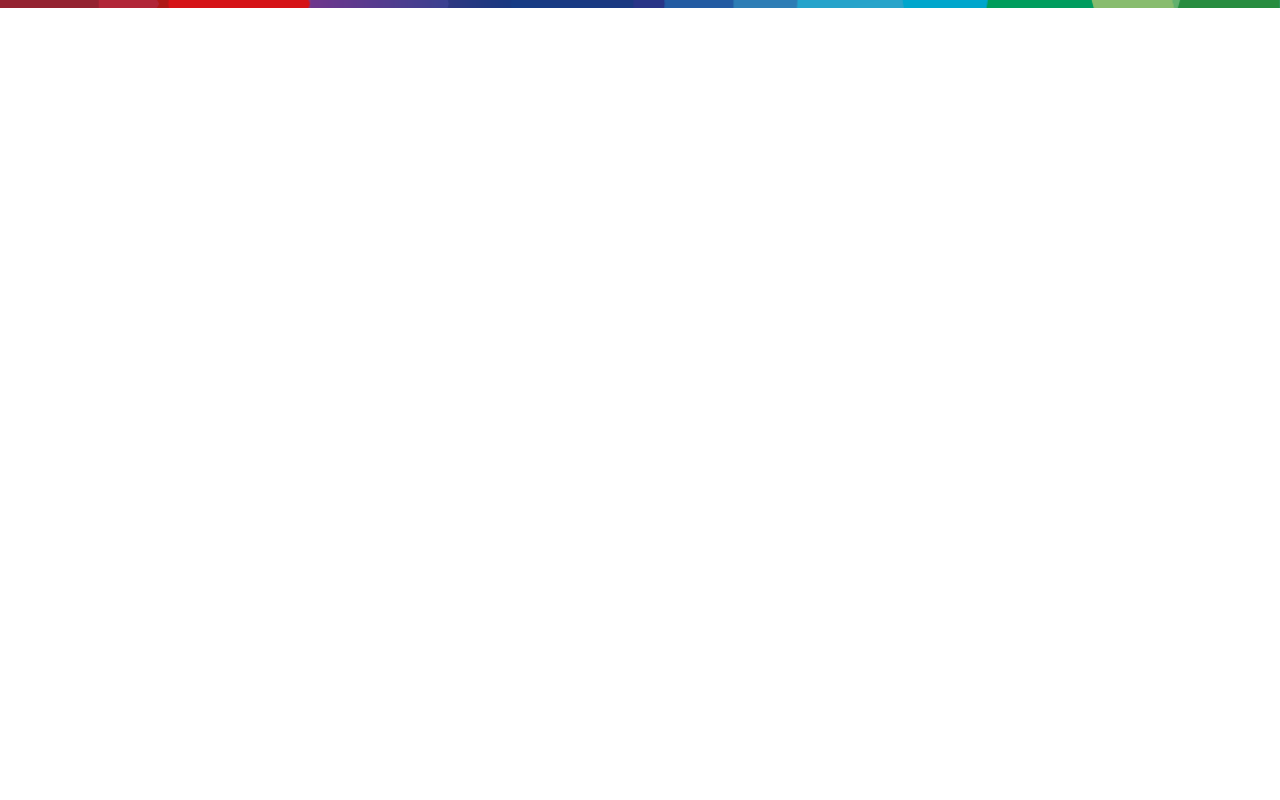
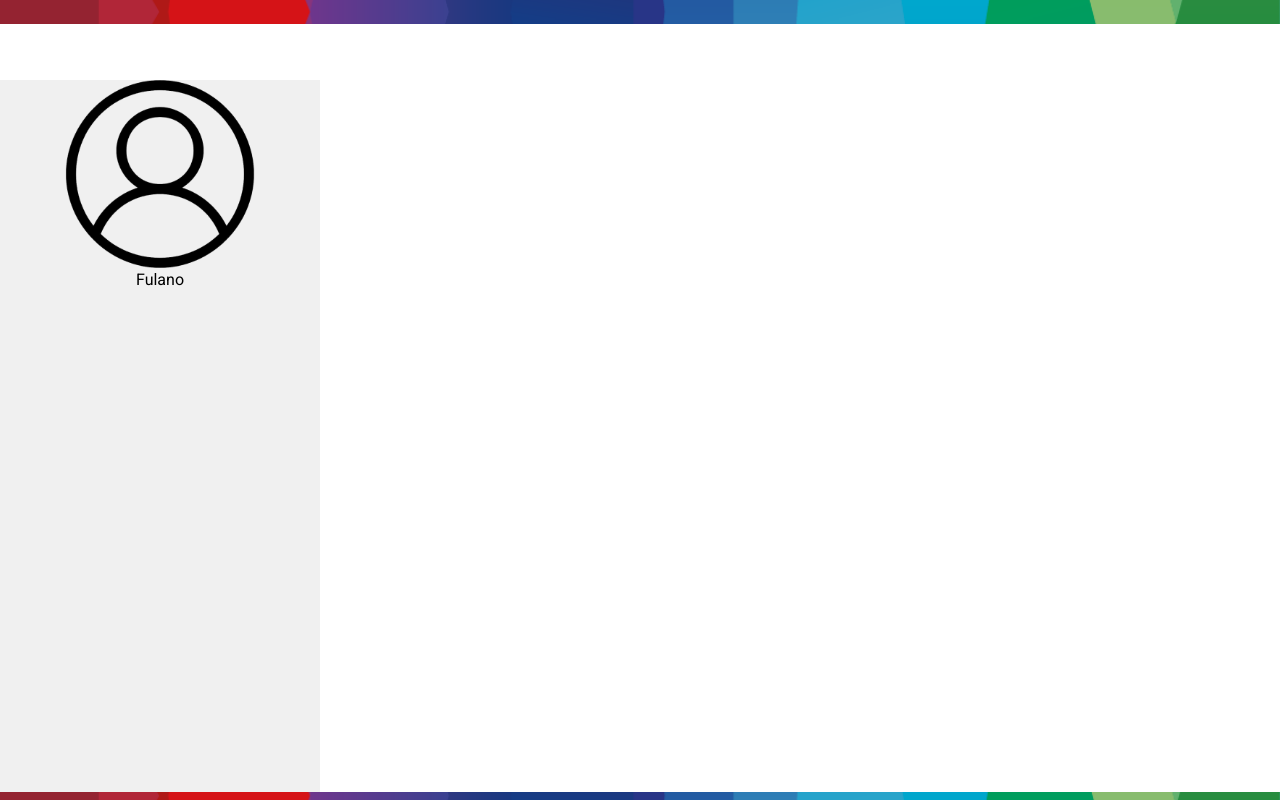
Before and after one commit to cfyascf/ETScheduleFront, a React (Vite) app: page / in a window 1280 px wide. Built offline with nearby package versions, Linux system fonts and the light colour scheme.

Commit message:
working on home page

```diff
--- a/src/components/Footer/index.jsx
+++ b/src/components/Footer/index.jsx
@@ -11,4 +11,4 @@ const Footer = () => {
     )
 }
 
-export default Footer
+export default Footer;
--- a/src/components/Navbar/index.jsx
+++ b/src/components/Navbar/index.jsx
@@ -1,13 +1,14 @@
 import { NavbarContainer, ColoredLine } from "./styles"
+import background from "/bosch_background.png"
 
 const Navbar = () => {
     return (
         <>
             <NavbarContainer>
-                <ColoredLine ></ColoredLine>
+                <ColoredLine src={background}></ColoredLine>
             </NavbarContainer>
         </>
     )
 }
 
-export default Navbar
+export default Navbar;
--- /dev/null
+++ b/src/components/SideProfile/index.jsx
@@ -0,0 +1,19 @@
+import { ProfileContainer, UserImg, UserInfo } from "./styles"
+import user from "/user.png"
+
+const SideProfile = () => {
+    return (
+        <>
+            <ProfileContainer>
+                <UserInfo>
+                    <UserImg src={user}>
+
+                    </UserImg>
+                    Fulano
+                </UserInfo>
+            </ProfileContainer>
+        </>
+    )
+}
+
+export default SideProfile;
--- /dev/null
+++ b/src/components/SideProfile/styles.jsx
@@ -0,0 +1,19 @@
+import styled from 'styled-components'
+
+const ProfileContainer = styled.div`
+    width: 25%;
+    background-color: #F0F0F0;
+    min-height: 89vh;
+`
+const UserInfo = styled.div`
+    display: flex;
+    flex-direction: column;
+    align-items: center;
+    justify-content: center;
+`
+
+const UserImg = styled.img`
+    width: 200px;
+`
+
+export {ProfileContainer, UserInfo, UserImg}
--- a/src/pages/Home/index.jsx
+++ b/src/pages/Home/index.jsx
@@ -0,0 +1,18 @@
+import Footer from "../../components/Footer"
+import Navbar from "../../components/Navbar"
+import SideProfile from "../../components/SideProfile"
+import {MainContainer} from "./styles"
+
+const Home = () => {
+    return (
+        <>
+            <MainContainer>
+                <Navbar />
+                <SideProfile />
+                <Footer />
+            </MainContainer>
+        </>
+    )
+}
+
+export default Home
--- a/src/pages/Home/styles.jsx
+++ b/src/pages/Home/styles.jsx
@@ -0,0 +1,7 @@
+import styled from "styled-components";
+
+const MainContainer = styled.main`
+    height: 100vh;
+`
+
+export {MainContainer}
--- a/src/routes/mainRoutes.jsx
+++ b/src/routes/mainRoutes.jsx
@@ -1,12 +1,13 @@
 import { createBrowserRouter } from "react-router-dom";
 import Navbar from "../components/Navbar";
 import Footer from "../components/Footer"
+import Home from "../pages/Home"
 
 const mainRoutes = createBrowserRouter([
     {
         path: '/',
         element: (
-            <Footer/>
+            <Home/>
         )
     }
 ])
```
Also changed, not shown: public/user.png (added).
